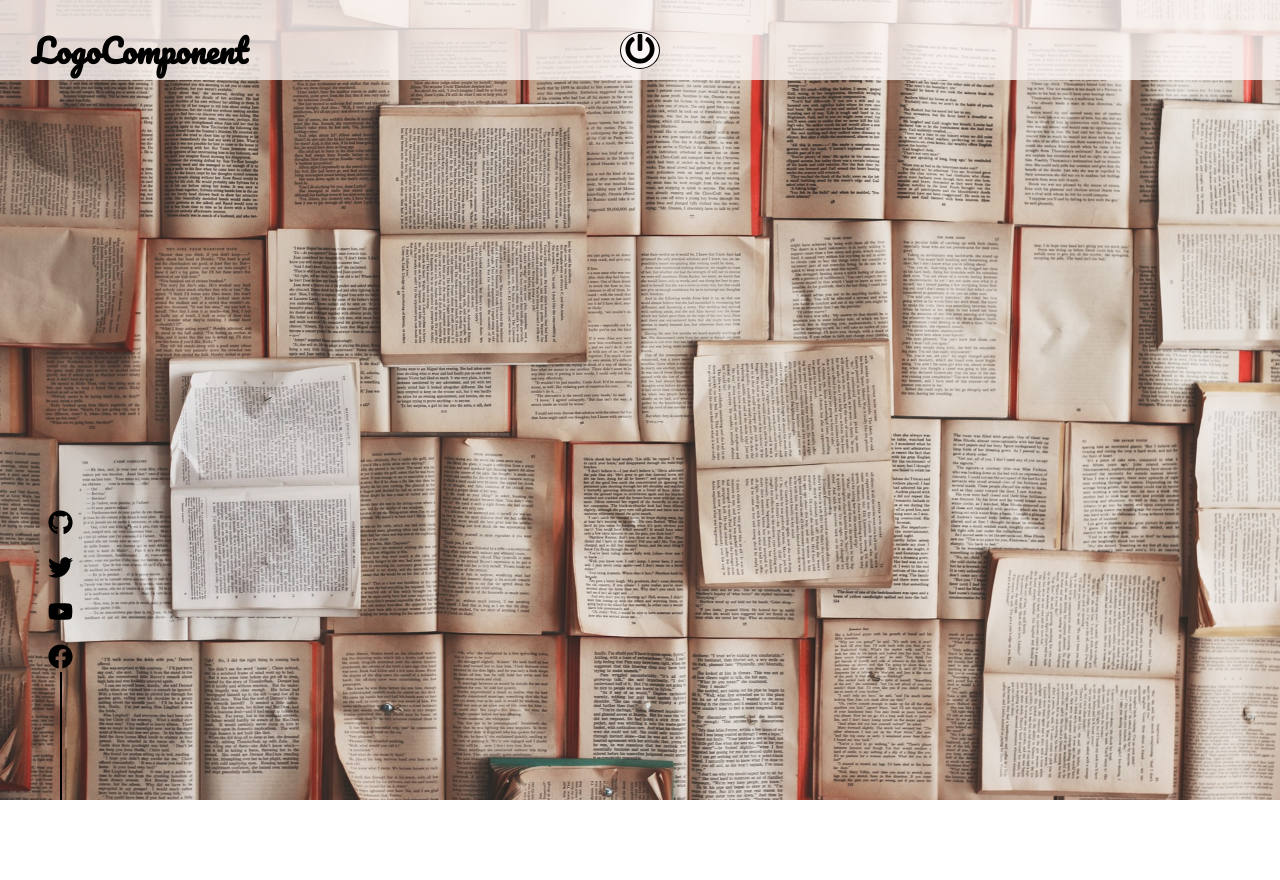
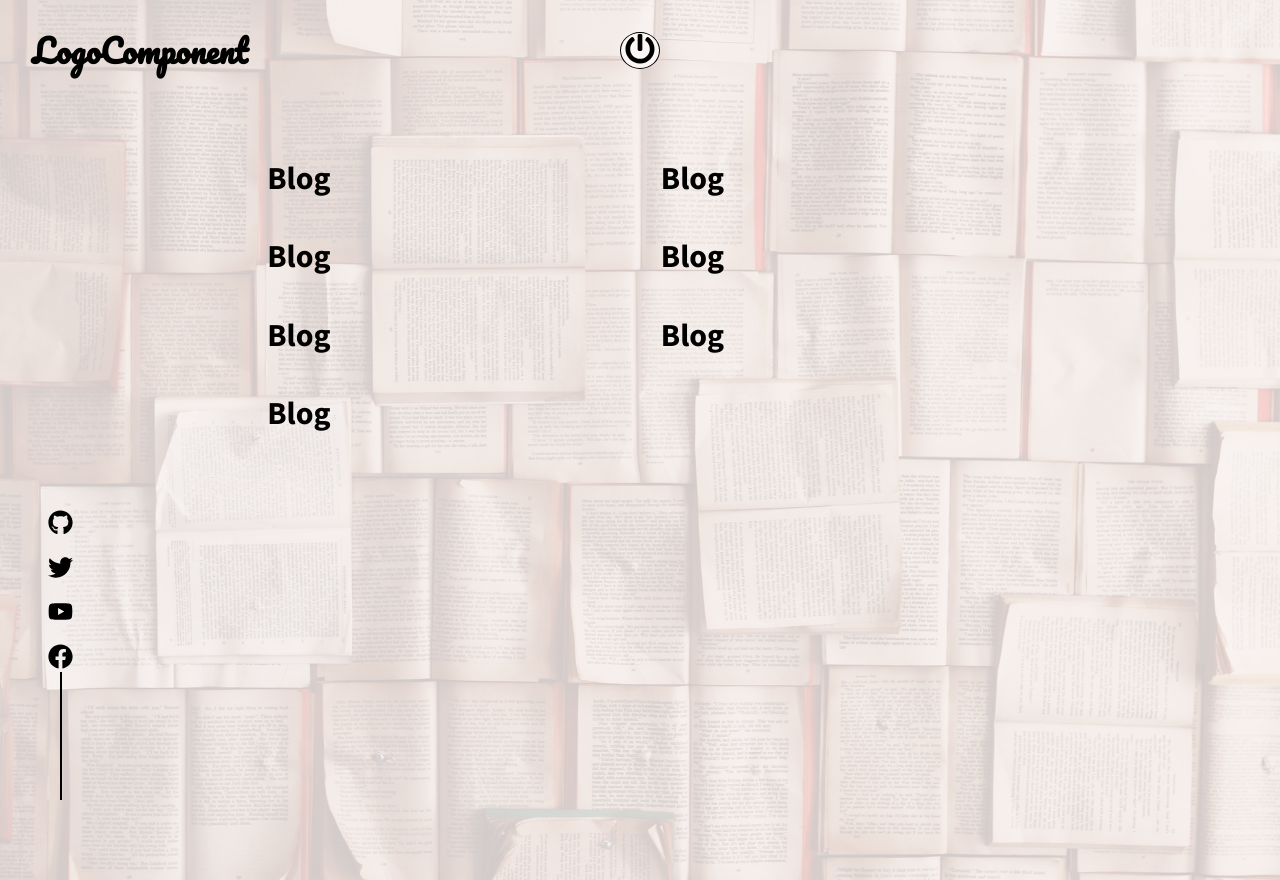
Before and after one commit to ramziddinolimov/React-Portfolio, a React (Create React App) app: page /blog in a window 1280 px wide. Before the commit the page ends 800 px from the top, so only its background shows below. Built offline with nearby package versions, Linux system fonts and the light colour scheme.

Commit message:
blog star

```diff
--- a/src/components/BlogPage.js
+++ b/src/components/BlogPage.js
@@ -14,16 +14,27 @@ const MainContainer = styled.div`
   background-position: center;
   background-attachment: fixed;
   width: 100vw;
-  height: 100vh;
-
 `
 
 const Container = styledComponents.div`
 width: 100%;
-height: auto;
+height: 100vh;
 position: relative;
 padding-bottom: 5rem;
 background-color: ${props => `rgba(${props.theme.bodyRgba}, 0.8)`};
+`
+
+const Center = styledComponents.div`
+  display: flex;
+  justify-content: center;
+  align-items: center;
+  padding-top: 10rem;
+`
+
+const Grid = styledComponents.div`
+  display: grid;
+  grid-template-columns: repeat(2, minmax(calc(10rem + 15vw), 1fr));
+  grid-gap: calc(1rem + 2vw);
 `
 
 function BlogPage() {
@@ -33,6 +44,17 @@ function BlogPage() {
             <LogoComponent />
             <PowerButton />
             <SocialIcons />
+            <Center>
+              <Grid>
+                <h1>Blog</h1>
+                <h1>Blog</h1>
+                <h1>Blog</h1>
+                <h1>Blog</h1>
+                <h1>Blog</h1>
+                <h1>Blog</h1>
+                <h1>Blog</h1>
+              </Grid>
+            </Center>
         </Container>
     </MainContainer>
   )
```
